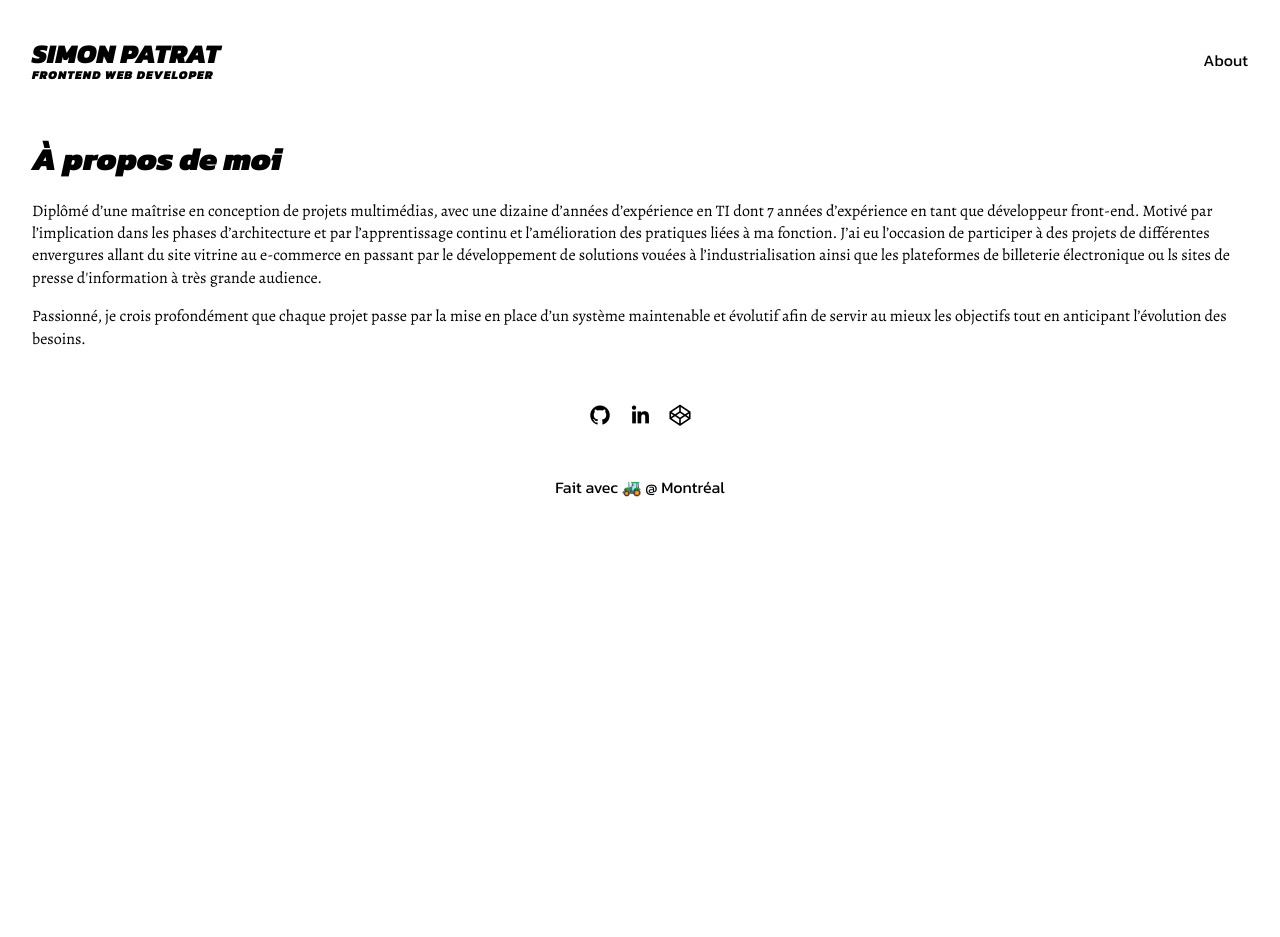
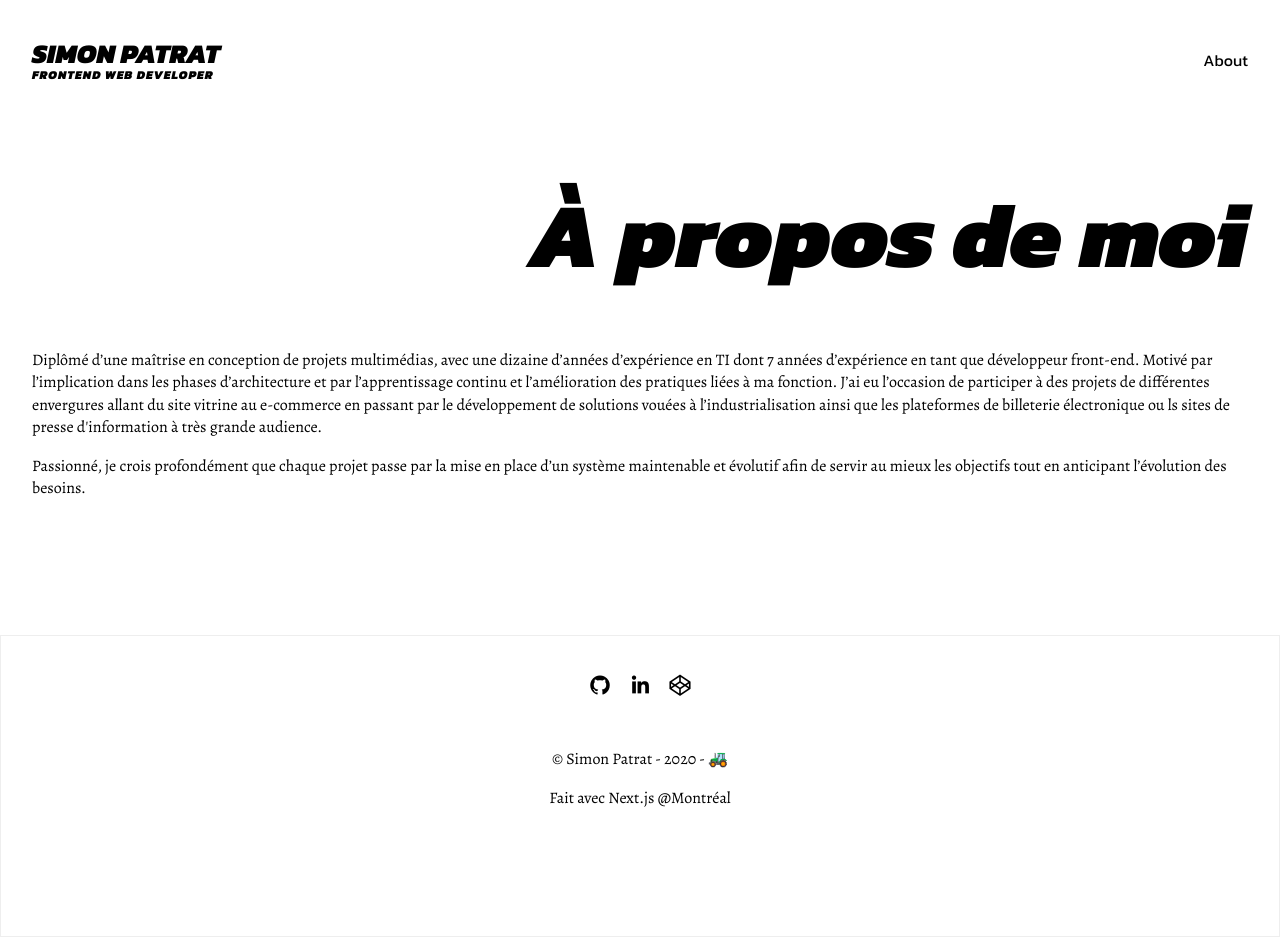
Before and after one commit to simonpatrat/personal-website, a Next.js app: page /about in a window 1280 px wide. Before the commit the page ends 800 px from the top, so only its background shows below. Built offline with nearby package versions, Linux system fonts and the light colour scheme.

Commit message:
- Add buton styles - Add theme colors - Add footer height calculation based on constants -  Add new field for "project" CMS collection - Add styles for about page title

```diff
--- a/components/Footer.js
+++ b/components/Footer.js
@@ -36,7 +36,12 @@ export function Footer({ className, ...props }) {
                   </a>
                 </li>
               </ul>
-              <div>Fait avec {"\u{1F69C}"} @ Montréal</div>
+              <div className="footer__information">
+                <p className="copyright">
+                  &copy; Simon Patrat - 2020 - {"\u{1F69C}"}
+                </p>
+                <p>Fait avec Next.js @Montréal</p>
+              </div>
             </div>
           </div>
         </div>
@@ -46,12 +51,12 @@ export function Footer({ className, ...props }) {
 }
 
 export default styled(Footer)`
-  --footer-height: 300px;
-
   min-height: var(--footer-height);
   display: flex;
   align-items: center;
   justify-content: center;
+  margin-top: 120px;
+  border: 1px solid #eee;
 
   .footer__inner {
     width: 100%;
--- a/components/GlobalStyle/index.js
+++ b/components/GlobalStyle/index.js
@@ -6,6 +6,7 @@ import { normalizedStyles } from "./normalize";
 import {
   HEADER_BASE_HEIGHT_PX,
   HEADER_SCROLLED_HEIGHT_PX,
+  FOOTER_HEIGHT_PX,
 } from "lib/constants";
 
 export const GlobalStyle = createGlobalStyle`
@@ -20,10 +21,14 @@ export const GlobalStyle = createGlobalStyle`
       :root {
         --color-primary: ${colors.primary};
         --color-text: ${colors.text};
+        --color-link: ${colors.link};
+        --color-accent: ${colors.accent};
+        --color-secondary: ${colors.secondary};
         --font-serif: 'Alegreya', serif;
         --font-sans: 'Kanit', sans-serif;
         --header-height: ${HEADER_BASE_HEIGHT_PX}px;
         --header-height-scrolled: ${HEADER_SCROLLED_HEIGHT_PX}px;
+        --footer-height: ${FOOTER_HEIGHT_PX}px;
         --font-size-big-title: 92px;
         --font-size-hero-text: 82px;
       }
@@ -87,7 +92,7 @@ export const GlobalStyle = createGlobalStyle`
   }
 
   a {
-    color: var(--color-primary);
+    color: var(--color-link);
     text-decoration: none;
   }
 
@@ -111,4 +116,27 @@ export const GlobalStyle = createGlobalStyle`
     line-height: 1.4;
     font-size: 1rem;
   }
+
+  button,
+  button,
+  a.button {
+    display: inline-block;
+    background: var(--color-accent);
+    color: #000;
+    padding: 14px 12px;
+    border-radius: 20px;
+    box-shadow: 2px 2px 10px 0 rgba(0,0,0,0.2);
+    transition: all 300ms ease;
+    border: none;
+
+    &:hover {
+      background: var(--color-accent);
+      box-shadow: 0px 0px 1px rgba(0,0,0,0.1);
+    }
+
+    &:focus {
+      background: var(--color-accent);
+      box-shadow: 0px 0px 0px rgba(0,0,0,0);
+    }
+  }
 `;
--- a/components/Hero.js
+++ b/components/Hero.js
@@ -47,7 +47,7 @@ export default styled(Hero)`
     height: 100%;
     align-items: center;
     justify-content: space-between;
-    background: url("./img/triangle.svg") no-repeat bottom right;
+    background: url("/img/triangle.svg") no-repeat bottom right;
 
     @media (max-width: 680px) {
       flex-direction: column;
--- a/components/Layout.js
+++ b/components/Layout.js
@@ -6,8 +6,9 @@ import Header from "./Header";
 import Footer from "./Footer";
 
 import { HEADER_BASE_HEIGHT_PX } from "lib/constants";
+import styled from "styled-components";
 
-export default function Layout({
+export function Layout({
   children,
   className,
   pageTitle,
@@ -47,3 +48,9 @@ export default function Layout({
     </>
   );
 }
+
+export default styled(Layout)`
+  min-height: calc(
+    100vh - var(--footer-height, 300px) - var(--header-height, 120px)
+  );
+`;
--- a/lib/constants/index.js
+++ b/lib/constants/index.js
@@ -1,2 +1,3 @@
 export const HEADER_BASE_HEIGHT_PX = "120";
 export const HEADER_SCROLLED_HEIGHT_PX = "50";
+export const FOOTER_HEIGHT_PX = "300";
--- a/pages/_app.js
+++ b/pages/_app.js
@@ -4,7 +4,10 @@ import { GlobalStyle } from "components/GlobalStyle";
 const theme = {
   colors: {
     primary: "#000",
+    secondary: "#ffba76",
+    accent: "#FFF576",
     text: "#000",
+    link: "#000",
   },
 };
 
--- a/pages/about.js
+++ b/pages/about.js
@@ -4,10 +4,11 @@ const About = ({ title, description, ...props }) => {
   return (
     <>
       <Layout pageTitle={`${title} | About`} description={description}>
+        <section className="section section--about">
           <div className="container">
             <div className="row">
               <div className="col-xs">
-              <h1 className="title">À propos de moi</h1>
+                <h1 className="section__title">À propos de moi</h1>
 
                 <p className="description">{description}</p>
 
@@ -16,23 +17,24 @@ const About = ({ title, description, ...props }) => {
                   avec une dizaine d’années d’expérience en TI dont 7 années
                   d’expérience en tant que développeur front-end. Motivé par
                   l’implication dans les phases d’architecture et par
-                l’apprentissage continu et l’amélioration des pratiques liées à
-                ma fonction. J’ai eu l’occasion de participer à des projets de
-                différentes envergures allant du site vitrine au e-commerce en
-                passant par le développement de solutions vouées à
+                  l’apprentissage continu et l’amélioration des pratiques liées
+                  à ma fonction. J’ai eu l’occasion de participer à des projets
+                  de différentes envergures allant du site vitrine au e-commerce
+                  en passant par le développement de solutions vouées à
                   l’industrialisation ainsi que les plateformes de billeterie
                   électronique ou ls sites de presse d'information à très grande
                   audience.
                 </p>
                 <p>
-                Passionné, je crois profondément que chaque projet passe par la
-                mise en place d’un système maintenable et évolutif afin de
-                servir au mieux les objectifs tout en anticipant l’évolution des
-                besoins.
+                  Passionné, je crois profondément que chaque projet passe par
+                  la mise en place d’un système maintenable et évolutif afin de
+                  servir au mieux les objectifs tout en anticipant l’évolution
+                  des besoins.
                 </p>
               </div>
             </div>
           </div>
+        </section>
       </Layout>
     </>
   );
--- a/public/admin/config.yml
+++ b/public/admin/config.yml
@@ -121,6 +121,7 @@ collections:
           valueField: "name",
           multiple: true,
         }
+      - { label: "Key features", name: "keyFeatures", widget: "list", required: false }
   - name: "technology"
     identifier_field: name
     label: "Technology"
```
Also changed, not shown: pages/project/[projectname].js (+3 -7 lines). Lines whose indentation alone changed are shown as unchanged.
